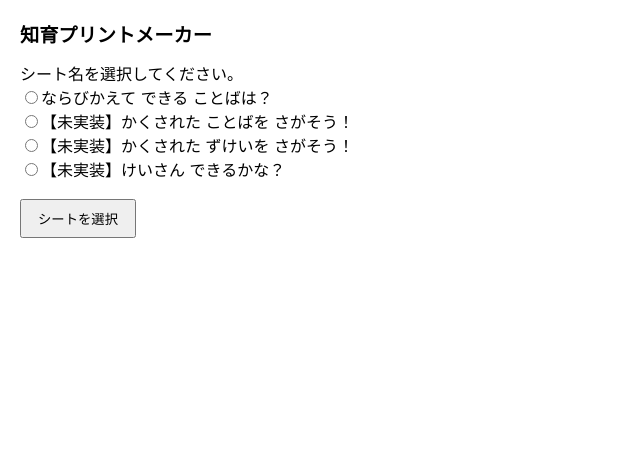
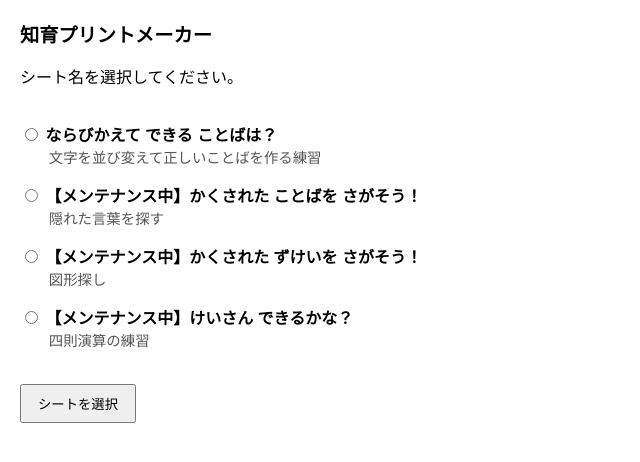
Before and after one commit to nrh2/StudyPrint, a Flask app: page / in a window 1280 px wide. Shown: the top 462 px of the page, without its empty margins (0-640 px from the left). Run offline with Flask 3, Linux system fonts and the light colour scheme.

Commit message:
トップ画面の表示変更：説明文表示、メンテナンスフラグ機能

```diff
--- a/common/constants.py
+++ b/common/constants.py
@@ -19,25 +19,29 @@ SHEET_INFO = {
         "label" : "ならびかえて できる ことばは？",
         "summary" : "文字を並び変えて正しいことばを作る練習",
         "endpoint" : "narabikae.index",
-        "icon" : ""
+        "icon" : "",
+        "is_completed": True
     },
     "kotobasagasi": {
-        "label" : "【未実装】かくされた ことばを さがそう！",
+        "label" : "かくされた ことばを さがそう！",
         "summary" : "隠れた言葉を探す",
         "endpoint" : "kotobasagasi.index",
-        "icon" : ""
+        "icon" : "",
+        "is_completed": False
     },
     "zukeisagasi": {
-        "label" : "【未実装】かくされた ずけいを さがそう！",
+        "label" : "かくされた ずけいを さがそう！",
         "summary" : "図形探し",
         "endpoint" : "zukeisagasi.index",
-        "icon" : ""
+        "icon" : "",
+        "is_completed": False
     },
     "keisann": {
-        "label" : "【未実装】けいさん できるかな？",
+        "label" : "けいさん できるかな？",
         "summary" : "四則演算の練習",
         "endpoint" : "keisann.index",
-        "icon" : ""
+        "icon" : "",
+        "is_completed": False
     }
 }
 
--- a/static/style.css
+++ b/static/style.css
@@ -17,6 +17,26 @@ input[type="file"] {
     color: transparent;
 }
 
+
+/*******************************************************************/
+/*【トップ画面設定】*/
+/*******************************************************************/
+/* モーダル全体（非表示時はJSが display:none にする） */
+
+.sheet_option {
+    margin-bottom: 1em;
+}
+
+.sheet_option .label {
+    font-weight: bold;
+    display: block;
+}
+
+.sheet_option .summary {
+    margin-left: 2em;
+    color: #555;
+    font-size: 0.9em;
+}
 
 /*******************************************************************/
 /*【手入力モーダル設定】*/
--- a/top/templates/top.html
+++ b/top/templates/top.html
@@ -10,14 +10,15 @@
 
     <form action="/" method="post" enctype="multipart/form-data">
         <!-- シート名選択-->
-        <label>シート名を選択してください。</label><br>
+        <p>シート名を選択してください。</p><br>
         {% for key, sheet_info in sheet_infos.items() %}
-            <input
-                type="radio"
-                name="sheet_name"
-                value="{{ key }}"
-                required
-            >{{ sheet_info.label }}<br>
+            <div class="sheet_option">
+                <label class="label">
+                    <input type="radio" name="sheet_name" value="{{ key }}" required>
+                    {{ sheet_info.label }}
+                </label>
+                <div class="summary">{{ sheet_info.summary }}</div>
+            </div>
         {% endfor %}
         <br>
         <button type="submit">シートを選択</button>
--- a/top/views.py
+++ b/top/views.py
@@ -27,10 +27,20 @@ def index():
         # Blueprint名+関数名でURL生成
         return redirect(url_for(dest_endpoint))
 
-    # GETリクエスト時（初期表示）
+    # ■GETリクエスト時（初期表示）
     logger.info("トップ：画面表示 シート数=%d", len(SHEET_INFO))
+
+    # 表示用に加工したラベル名を設定
+    sheet_infos_display = {}
+    for key, sheet_details in SHEET_INFO.items():
+        # 元のSHEET_INFOを壊さないように辞書をコピー
+        copy_sheet_details = sheet_details.copy()
+        if not copy_sheet_details["is_completed"]:
+            copy_sheet_details["label"] = "【メンテナンス中】" + copy_sheet_details["label"]
+        sheet_infos_display[key] = copy_sheet_details
+
     return render_template(
         'top.html',
         title=page_title,
-        sheet_infos=SHEET_INFO
+        sheet_infos=sheet_infos_display
     )
```
